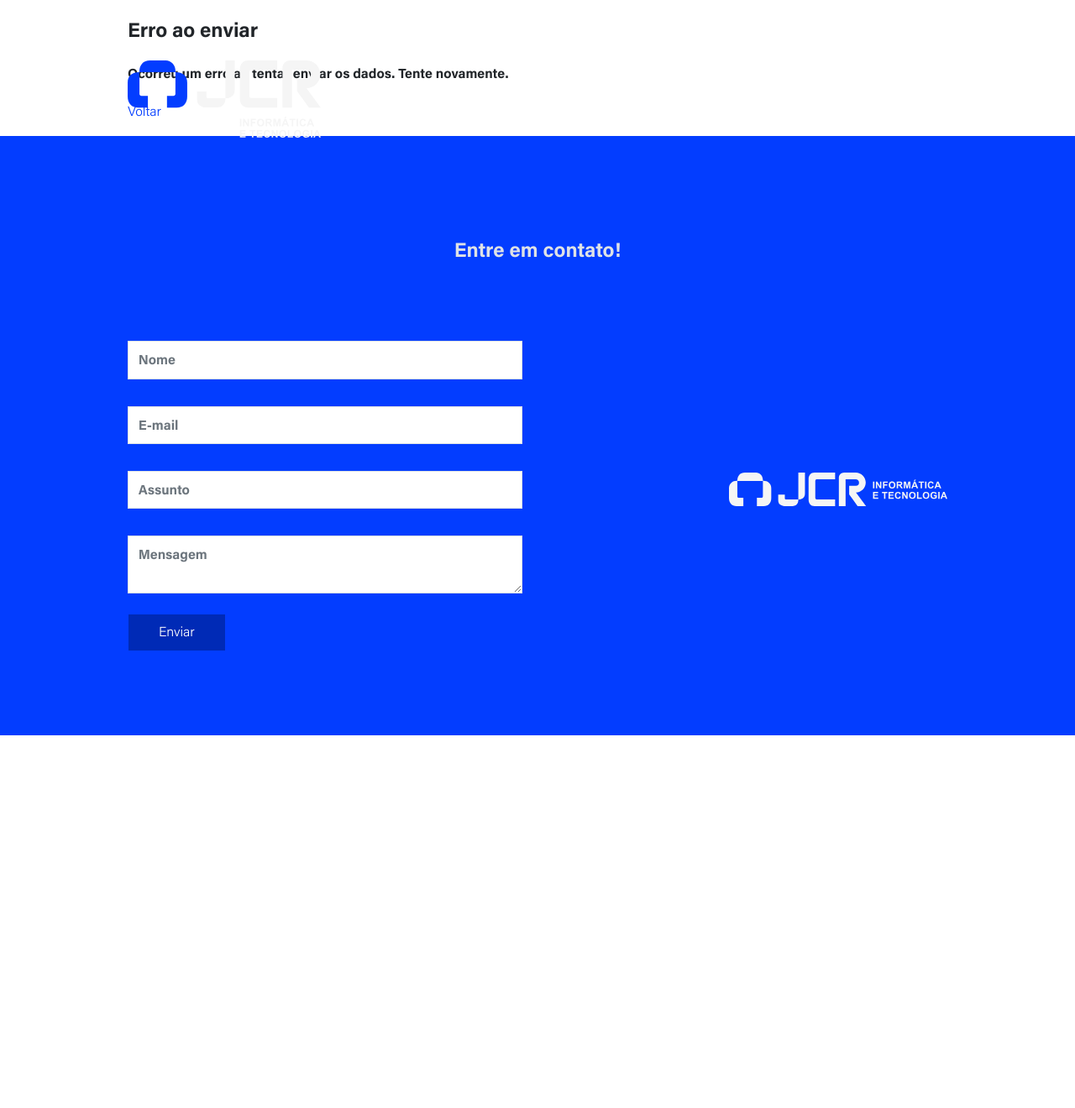
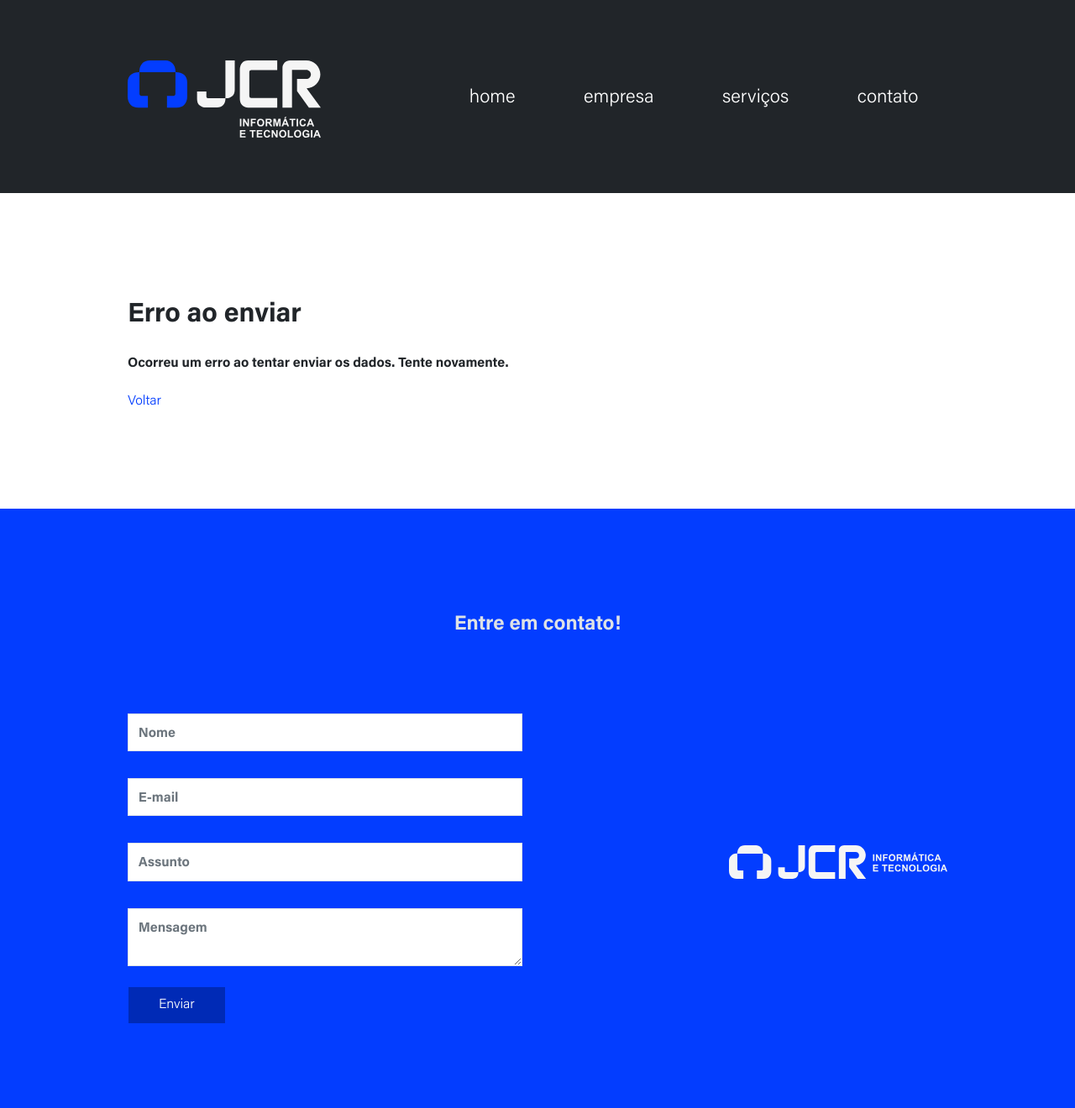
Before and after one commit to JCRInformatica/JCRInformatica.github.io, a Jekyll site: the page built from email_com_erro.html, in a window 1280 px wide. Shown: the whole page at 84% size. Built offline with Jekyll 4.4.1, drawn with Linux system fonts in a browser that asks for light colours; before the commit the page ends 900 px from its top, so only the background shows below that.

Commit message:
favicon novo e ajustes nas páginas de erro

```diff
--- a/_includes/head.html
+++ b/_includes/head.html
@@ -11,6 +11,11 @@
   <link rel="canonical" href="{{ page.url | replace:'index.html','' | prepend: site.baseurl | prepend: site.url }}">
   <link rel="alternate" type="application/rss+xml" title="{{ site.title }}" href="{{ "/feed.xml" | prepend: site.baseurl | prepend: site.url }}">
 
-  <link rel="shortcut icon" type="image/x-icon" href="{{ '/favicon.ico' | prepend: site.baseurl }}">
-  <link rel="icon" type="image/png" href="{{ '/favicon.png' | prepend: site.baseurl }}">
+  <link rel="apple-touch-icon" sizes="180x180" href="/apple-touch-icon.png">
+  <link rel="icon" type="image/png" sizes="32x32" href="/favicon-32x32.png">
+  <link rel="icon" type="image/png" sizes="16x16" href="/favicon-16x16.png">
+  <link rel="manifest" href="/site.webmanifest">
+  <link rel="mask-icon" href="/safari-pinned-tab.svg" color="#5bbad5">
+  <meta name="msapplication-TileColor" content="#da532c">
+  <meta name="theme-color" content="#ffffff">
 </head>
--- a/_layouts/msg.html
+++ b/_layouts/msg.html
@@ -1,9 +1,8 @@
 ---
 layout: default
 ---
-<section class="section-hero">
 
-  <div class="wrapper">
+<div class="wrapper page-content" style="--vertical-spacing: 100px;">
 
   <header class="post-header">
     <h1 class="post-title">{{ page.title }}</h1>
@@ -16,5 +15,3 @@ layout: default
   </div>
 
 </div>
-
-</section>
--- a/_sass/_layout.scss
+++ b/_sass/_layout.scss
@@ -1,3 +1,8 @@
+body {
+  background-image: linear-gradient(var(--grey-color-900) 230px, transparent 230px);
+  background-repeat: no-repeat;
+}
+
 .site-header {
   position: absolute;
   top: 0;
@@ -5,6 +10,10 @@
   right: 0;
   z-index: 100;
   padding-top: var(--spacing);
+
+  + :not(.section-home) {
+    margin-top: 230px;
+  }
 
   &.sticky {
     padding-top: var(--spacing-s);
```
Also changed, not shown: browserconfig.xml (added, +9 -0 lines), android-chrome-192x192.png (added), apple-touch-icon.png (added), favicon-16x16.png (added), favicon-32x32.png (added), favicon.ico, favicon.png (deleted), mstile-150x150.png (added), safari-pinned-tab.svg (added), site.webmanifest (added). Lines whose indentation alone changed are shown as unchanged.
